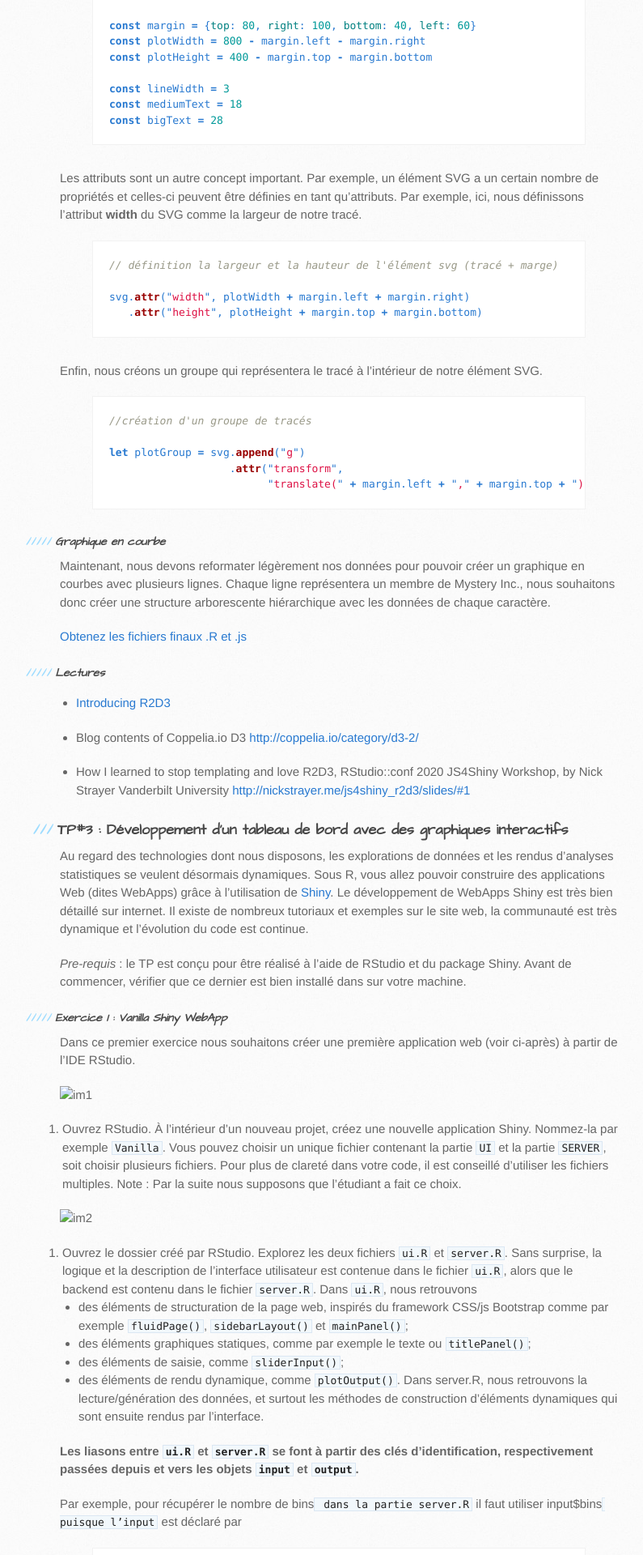
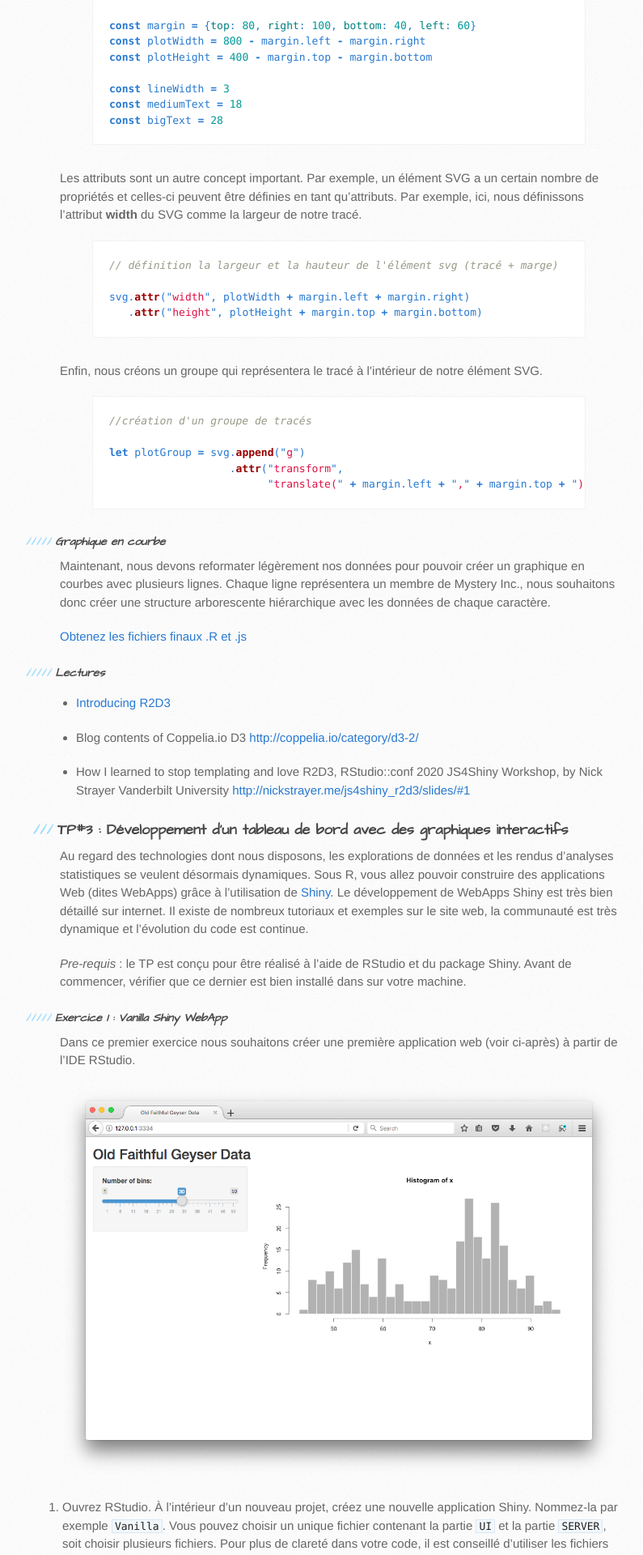
Before and after one commit to armelsoubeiga/Cours, a Jekyll site: the page built from dataviz/_posts/2021-12-11-Visualisation-des-données.md, in a window 1280 px wide. Shown: the part 4480-6400 px from the top of the page at 81% size, without its empty margins (96-891 px from the left). Built offline with Jekyll 4.4.1, drawn with Linux system fonts in a browser that asks for light colours.

Commit message:
Update 2021-12-11-Visualisation-des-données.md

```diff
--- a/dataviz/_posts/2021-12-11-Visualisation-des-données.md
+++ b/dataviz/_posts/2021-12-11-Visualisation-des-données.md
@@ -200,11 +200,11 @@ Au regard des technologies dont nous disposons, les explorations de données et
 
 Dans ce premier exercice nous souhaitons créer une première application web (voir ci-après) à partir de l’IDE RStudio.
 
-![im1](images/output1.png)
+![](https://github.com/armelsoubeiga/Cours/blob/a8cb68f7b49dd301807f30caee0dc2bc72beac84/images/output1.png)
 
 1. Ouvrez RStudio. À l’intérieur d’un nouveau projet, créez une nouvelle application Shiny. Nommez-la par exemple `Vanilla`. Vous pouvez choisir un unique fichier contenant la partie `UI` et la partie `SERVER`, soit choisir plusieurs fichiers. Pour plus de clareté dans votre code, il est conseillé d’utiliser les fichiers multiples. Note : Par la suite nous supposons que l’étudiant a fait ce choix.
 
-![im2](images/output2.png)
+![](images/output2.png)
 
 
 2. Ouvrez le dossier créé par RStudio. Explorez les deux fichiers `ui.R` et `server.R`. Sans surprise, la logique et la description de l’interface utilisateur est contenue dans le fichier `ui.R`, alors que le backend est contenu dans le fichier `server.R`.
```
Also changed, not shown: other parts of dataviz/_posts/2021-12-11-Visualisation-des-données.md (+1 -1 lines).
